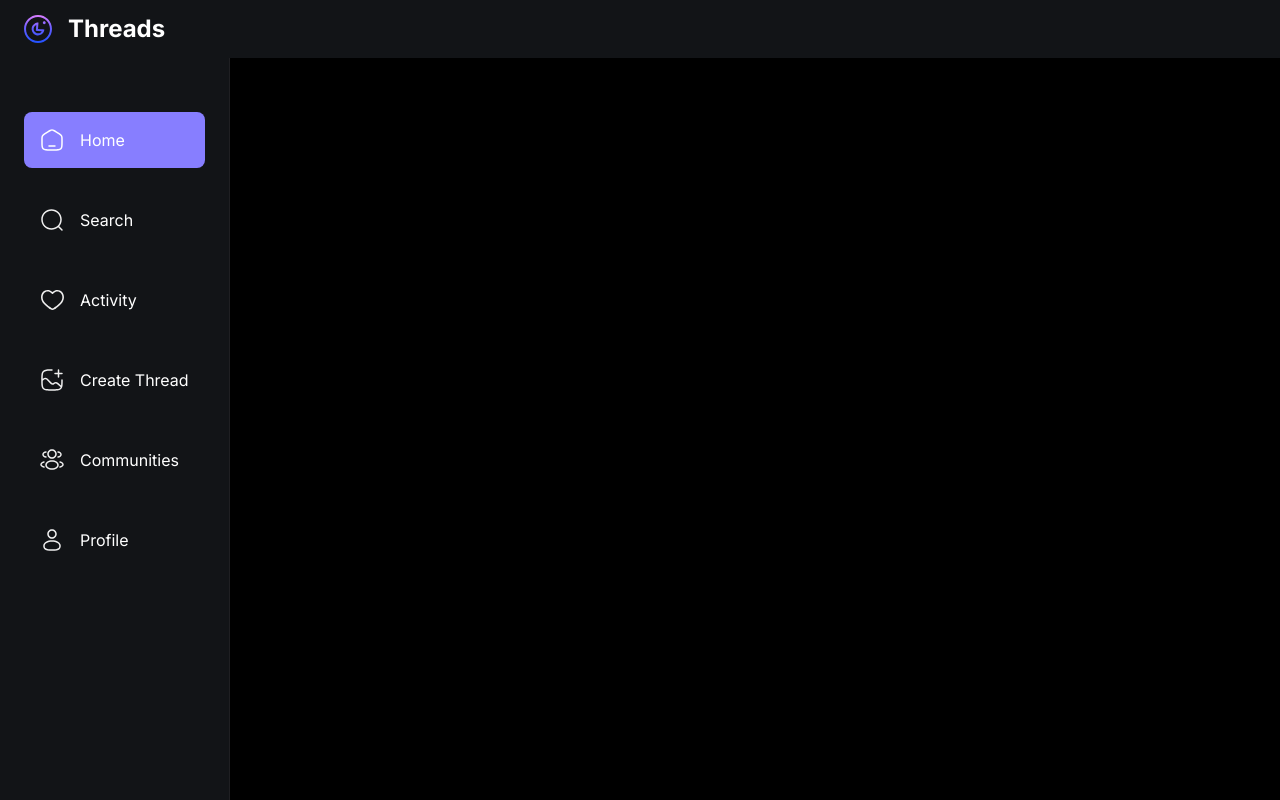
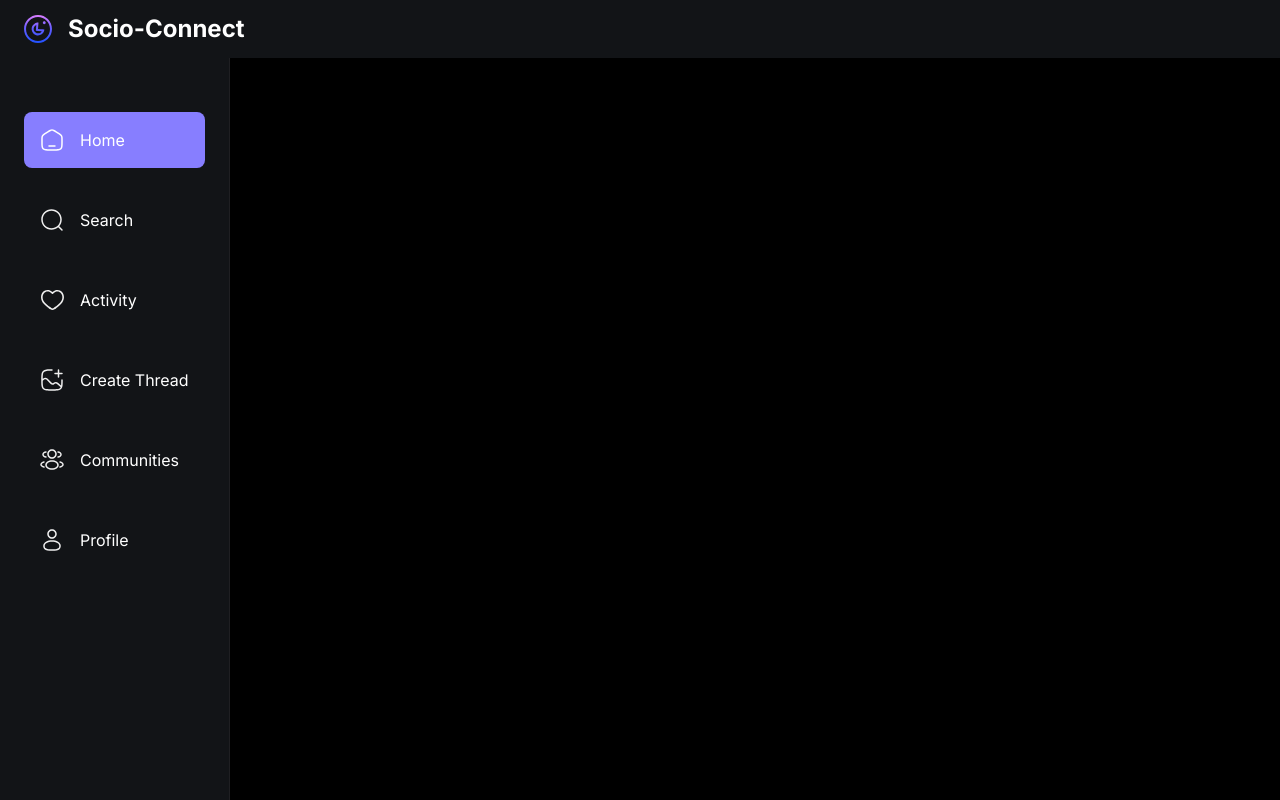
Before and after one commit to ganesh466/threads_app, a Next.js app: page / in a window 1280 px wide. Built offline with nearby package versions, Linux system fonts and the light colour scheme; no server answers.

Commit message:
Update Topbar.tsx
Change in app Name

```diff
--- a/components/shared/Topbar.tsx
+++ b/components/shared/Topbar.tsx
@@ -8,7 +8,7 @@
     <nav className='topbar'>
       <Link href='/' className='flex items-center gap-4'>
         <Image src='/logo.svg' alt='logo' width={28} height={28} />
-        <p className='text-heading3-bold text-light-1 max-xs:hidden'>Threads</p>
+        <p className='text-heading3-bold text-light-1 max-xs:hidden'>Socio-Connect</p>
       </Link>
 
       <div className='flex items-center gap-1'>
```
